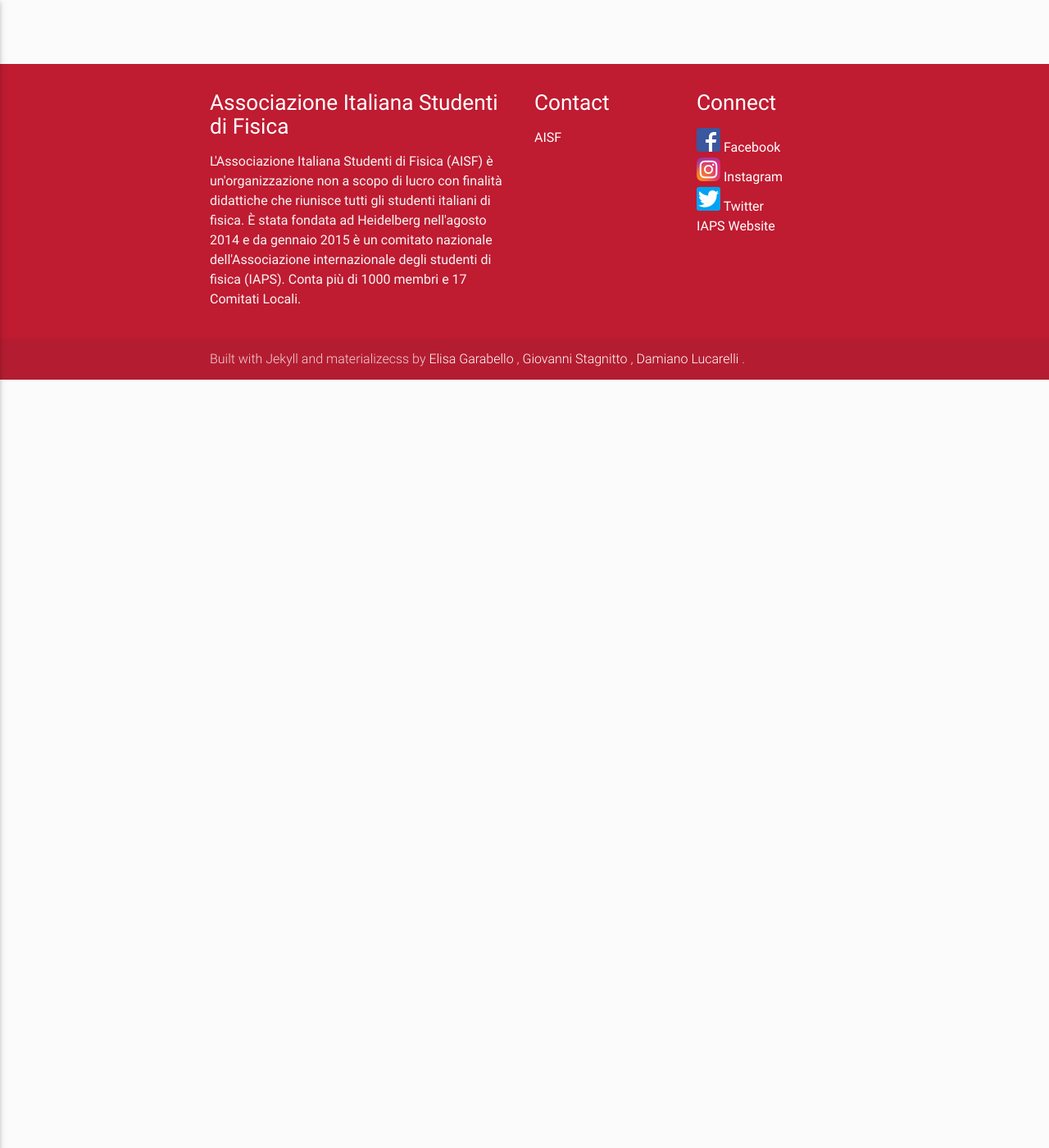
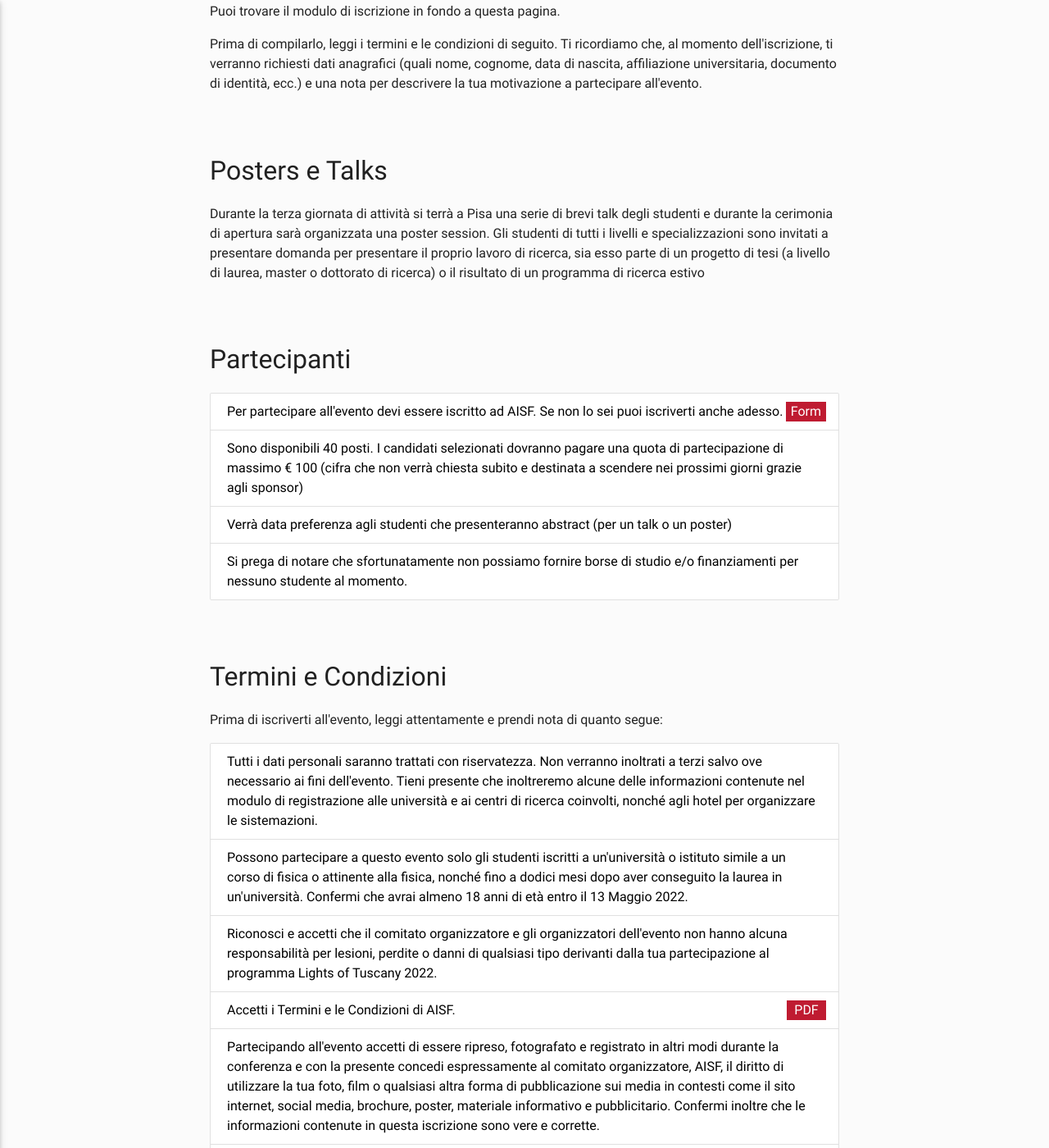
Before and after one commit to ai-sf/lot22, a Jekyll site: the page built from registration.html, in a window 1280 px wide and 1400 px high, scrolled down 270 px. Shown: the whole window at 82% size. Built offline with Jekyll 4.4.1, drawn with Linux system fonts in a browser that asks for light colours; nearby versions of some CDN libraries; some of the changed text lies outside the part shown.

Commit message:
Iscrizioni

```diff
--- a/_data/registration.yml
+++ b/_data/registration.yml
@@ -1,52 +1,51 @@
-info: "You can find the registration form at the bottom of this page.
+info: "Puoi trovare il modulo di iscrizione in fondo a questa pagina.
 </p><p>
-Before you fill it, please read the terms and conditions below. Please note that, upon registration, you will be asked for personal details (such as name, surname, date of birth, university affiliation, passport number etc.) and a note to describe your motivation to take part in the event. We recommend that you take this element of the selection very seriously, as it will be taken into consideration when selecting applicants."
+Prima di compilarlo, leggi i termini e le condizioni di seguito. Ti ricordiamo che, al momento dell'iscrizione, ti verranno richiesti dati anagrafici (quali nome, cognome, data di nascita, affiliazione universitaria, documento di identità, ecc.) e una nota per descrivere la tua motivazione a partecipare all'evento."
+
+starting_date: "2022-04-10 00:00"
+ending_date: "2022-04-01 00:00"
 
 posters?: true
 
-posters: "A set of student talks be held at Firenze and a poster session will take place at INFN section of Pisa. Students of all levels and specialisations are invited to apply to present their research work, whether this is part of a thesis project (at bachelor, master or PhD level) or is an outcome of a summer research programme"
+posters: "Durante la terza giornata di attività si terrà a Pisa una serie di brevi talk degli studenti e durante la cerimonia di apertura sarà organizzata una poster session. Gli studenti di tutti i livelli e specializzazioni sono invitati a presentare domanda per presentare il proprio lavoro di ricerca, sia esso parte di un progetto di tesi (a livello di laurea, master o dottorato di ricerca) o il risultato di un programma di ricerca estivo"
 
 selection:
   info: ""
   specs:
-    - text: "In order to enroll to the event you must be an IAPS member."
-      url: "#!"
-    - text: "40 places are available, of whom approximately half will be Italian. The selected candidates will have to cover a participation fee of €100"
-    - text: "Preference will be given to students presenting abstracts (for either a talk or a poster)"
-      url: "#!"
-    - text: "Note: if you are Italian and you are not an IAPS/AISF member yet you can become an AISF member while registering for this event: you need to fill in this module and after being selected make a single payment including both the quotes. Being an AISF member you also get the membership to IAPS "
+    - text: "Per partecipare all'evento devi essere iscritto ad AISF. Se non lo sei puoi iscriverti anche adesso."
       url: "http://ai-sf.it/iscrizione"
       button: Form
-    - text: "Please note that unfortunately we are not able to provide scholarships and/or bursaries for any students at this time."
-      url: "#!"
+    - text: "Sono disponibili 40 posti. I candidati selezionati dovranno pagare una quota di partecipazione di massimo € 100 (cifra che non verrà chiesta subito e destinata a scendere nei prossimi giorni grazie agli sponsor)"
+    - text: "Verrà data preferenza agli studenti che presenteranno abstract (per un talk o un poster)"
+    - text: "Si prega di notare che sfortunatamente non possiamo fornire borse di studio e/o finanziamenti per nessuno studente al momento."
 
 terms:
-  info: "Before you subscribe to the event, please read carefully and take note of the following:"
+  info: "Prima di iscriverti all'evento, leggi attentamente e prendi nota di quanto segue:"
   specs:
-    - text: "All personal data will be handled confidentially. It will not be forwarded to any third parties except where necessary for the purpose of the conference. Please keep in mind that we will forward some of the information in your registration form to the universities and research centres involved. We will also send your name and university to the board of the national/local committees of IAPS to check your IAPS membership."
+    - text: "Tutti i dati personali saranno trattati con riservatezza. Non verranno inoltrati a terzi salvo ove necessario ai fini dell'evento. Tieni presente che inoltreremo alcune delle informazioni contenute nel modulo di registrazione alle università e ai centri di ricerca coinvolti, nonché agli hotel per organizzare le sistemazioni."
       url: "#!"
-    - text: "Only students enrolled in a university or similar institution on a physics or physics-related course, as well as up to twelve months after receiving a degree from a university are able to participate in this event. You confirm that you will be at least 18 years of age by 11th of April, 2019."
+    - text: "Possono partecipare a questo evento solo gli studenti iscritti a un'università o istituto simile a un corso di fisica o attinente alla fisica, nonché fino a dodici mesi dopo aver conseguito la laurea in un'università. Confermi che avrai almeno 18 anni di età entro il 13 Maggio 2022."
       url: "#!"
-    - text: "You acknowledge and agree that the organizing committee and the hosts of the event have no responsibility whatsoever for injuries, losses, or damages of any kind that result from your participation in the Lights of Tuscany 2019 programme."
+    - text: "Riconosci e accetti che il comitato organizzatore e gli organizzatori dell'evento non hanno alcuna responsabilità per lesioni, perdite o danni di qualsiasi tipo derivanti dalla tua partecipazione al programma Lights of Tuscany 2022."
       url: "#!"
-    - text: "You accept the IAPS Code of Conduct."
-      url: "files/IAPS_Code_of_Conduct.pdf"
+    - text: "Accetti i Termini e le Condizioni di AISF."
+      url: "files/Informativa_Privacy_AISF.pdf"
       button: "PDF"
-    - text: "By participating in the event you agree to be filmed, photographed, and otherwise recorded during the conference and hereby expressly grant the organizing committee, AISF and IAPS the right to use your picture, movie or any other form of media publication in contexts such as the internet, social medias, brochures, posters, informative and advertising materials. You also confirm that the information contained in this application is true and correct."
+    - text: "Partecipando all'evento accetti di essere ripreso, fotografato e registrato in altri modi durante la conferenza e con la presente concedi espressamente al comitato organizzatore, AISF, il diritto di utilizzare la tua foto, film o qualsiasi altra forma di pubblicazione sui media in contesti come il sito internet, social media, brochure, poster, materiale informativo e pubblicitario. Confermi inoltre che le informazioni contenute in questa iscrizione sono vere e corrette."
       url: "#!"
-    - text: "You accept that either the organizing committee, or AISF or any of the hosting Institutes cannot be made responsible for the content of any talk, poster, workshop, excursion or similar activity."
+    - text: "Accetti che né il comitato organizzatore, né l'AISF o uno qualsiasi degli Istituti ospitanti non possano essere ritenuti responsabili del contenuto di qualsiasi intervento, poster, workshop, escursione o attività simile."
       url: "#!"
-    - text: "You accept that, in case of cancellation by a participant, the Organizing Committee will provide a reimbursement up to April 1st, only if a replacement for the student can be found. Before this date, any reimbursement will be made with the exception of a €20 fee, which will be withheld to cover administrative costs. No reimbursement will be given for membership fees under any circumstances."
+    - text: "Accetti che, in caso di disdetta da parte di un partecipante, il Comitato Organizzatore provveda al rimborso fino al ------, solo se sarà possibile trovare un sostituto per lo studente. Prima di tale data, l'eventuale rimborso sarà effettuato ad eccezione di una quota di € 20, che verrà trattenuta a copertura delle spese amministrative. In nessun caso è previsto alcun rimborso delle quote associative."
       url: "#!"
-    - text: "The present terms and conditions are governed by the laws of the Republic of Italy."
+    - text: "I presenti termini e condizioni sono regolati dalle leggi della Repubblica Italiana."
       url: "#!"
 
 deadlines:
   info: ""
   specs:
-    - text: "registrations period will end on March 1st."
+    - text: "Le iscrizioni termineranno il -----"
       url: "#!"
-    - text: "All applicants will have been emailed within March 2nd. Payments will then be required (by bank transfer or PayPal) within March 5th."
+    - text: "Tutti i candidati saranno stati inviati via email entro il -----. I pagamenti saranno quindi richiesti (tramite bonifico bancario o PayPal) entro il ------."
       url: "#!"
-    - text: "Please notice that applicants do not need to be specialising in the field of photonics, but can be from any discipline of Physics."
+    - text: "Si prega di notare che i candidati non devono essere specializzati nel campo della fotonica, ma possono provenire da qualsiasi disciplina della fisica."
       url: "#!"
--- a/registration.html
+++ b/registration.html
@@ -3,13 +3,8 @@
 title: Iscrizione
 ---
 
-<div class="row center">
-    <h2>Le iscrizioni sono ancora chiuse. <br>Per informazioni sulla loro apertura controlla i canali social AISF.</h2>
-
-        </div>
-
-<!-- <div class="section">
-  <h2>General Info</h2>
+<div class="section">
+  <h2>Informazioni Generali</h2>
   <p>
     {{ site.data.registration.info }}
   </p>
@@ -17,19 +12,15 @@
 
 {% if site.data.registration.posters? %}
   <div class="section">
-    <h2>Posters and Talks</h2>
+    <h2>Posters e Talks</h2>
     <p>
       {{ site.data.registration.posters }}
     </p>
   </div>
-{% endif %} -->
+{% endif %}
 
-<!--
- <script type="text/javascript" src="https://form.jotformeu.com/jsform/63072883238360"></script>
--->
-
-<!-- <div class="section">
-  <h2>Info about the selection</h2>
+<div class="section">
+  <h2>Partecipanti</h2>
   <p>{{ site.data.registration.selection.info }}<p>
   <div class="collection">
   {% for item in site.data.registration.selection.specs %}
@@ -65,7 +56,7 @@
 
 
 <div class="section">
-  <h2>Terms and conditions</h2>
+  <h2>Termini e Condizioni</h2>
   <p>{{ site.data.registration.terms.info }}<p>
   <div class="collection">
   {% for item in site.data.registration.terms.specs %}
@@ -132,6 +123,23 @@
     {% endfor %}
   {% endfor %}
   </div>
-</div> -->
+</div>
+
+{% assign today_date = 'now' | date: '%s' %}
+{% assign starting_date = site.data.registration.starting_date | date: '%s' %}
+{% assign ending_date = site.data.registration.ending_date | date: '%s' %}
+{% if today_date < ending_date %}
+	{% if today_date > starting_date %}
+	<div class="col">
+	<div style="width:100%">
+	<iframe id="regform" src="https://docs.google.com/forms/d/e/1FAIpQLSe3Ynb0_0hPyef5kCsMSCQDPnVXSTqvDxGKGod-IjReNB19eg/viewform?embedded=true" width="100%" height="350" frameborder="0" marginheight="0" marginwidth="0">Caricamento…</iframe>
+	</div>
+	</div>
+	{% endif %}
+{% else %}
+	<div class="row center">
+    <h2>Le iscrizioni sono ancora chiuse. <br>Per informazioni sulla loro apertura controlla i canali social AISF.</h2>
+    </div>
+{% endif %}
 
 <div class="row center">
```
Also changed, not shown: other parts of registration.html (+1 -1 lines), 4 other files.
